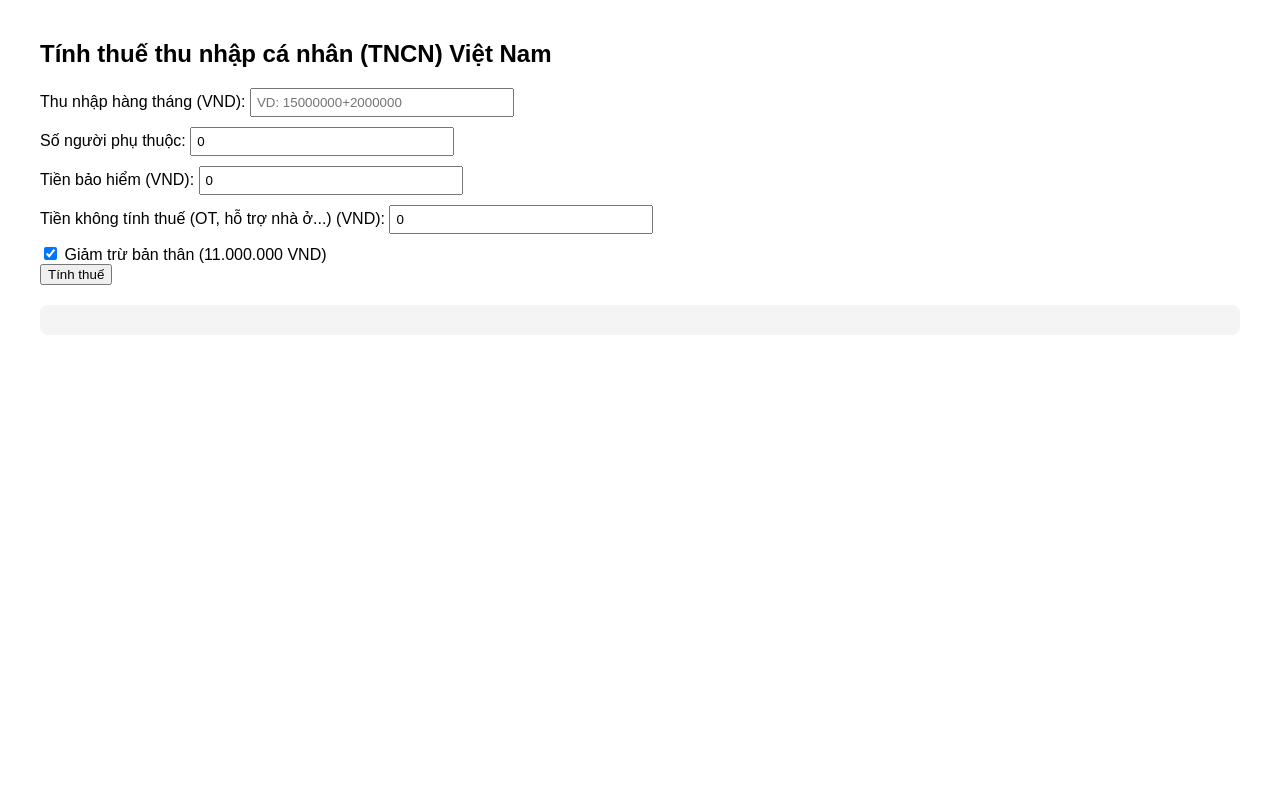
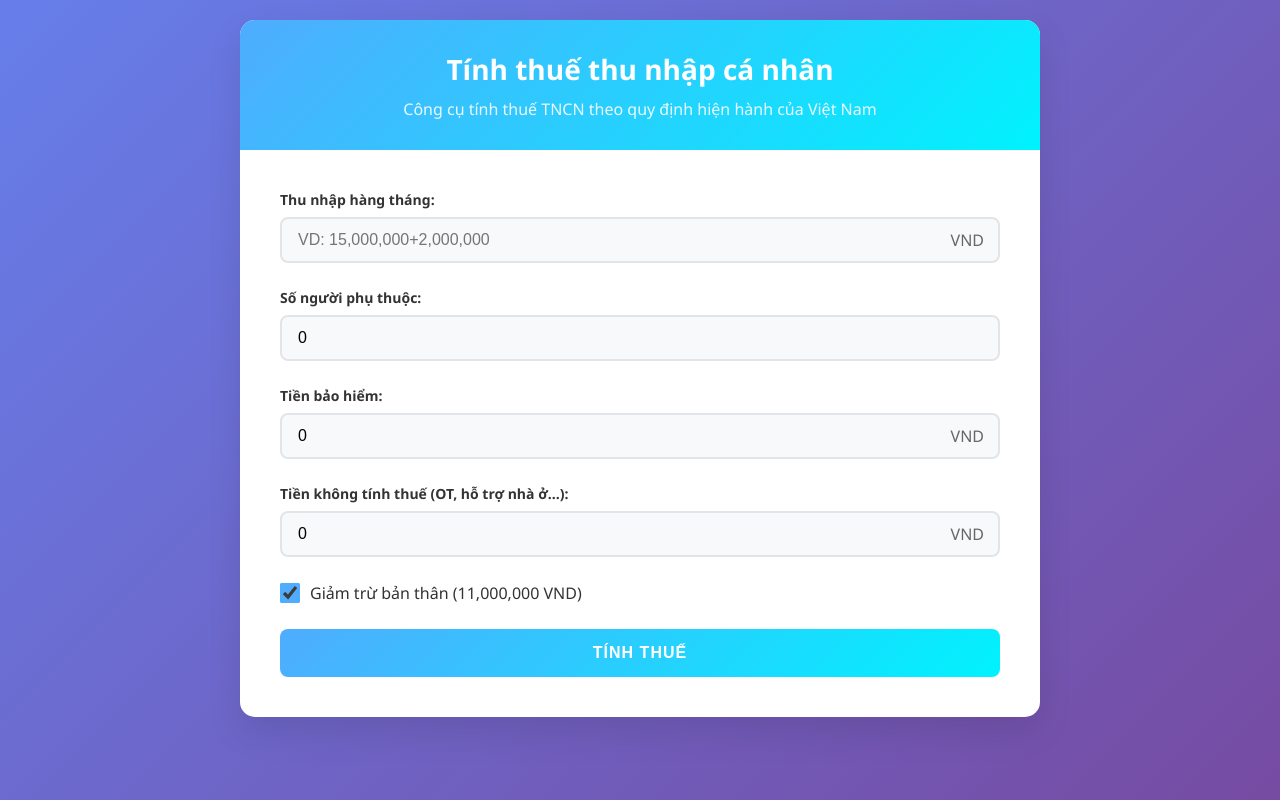
Before and after one commit to blueoc-quynd/ThueTNCN, a plain HTML site: page index.html in a window 1280 px wide. Drawn offline with Linux system fonts and the light colour scheme.

Commit message:
add styles

```diff
--- a/index.html
+++ b/index.html
@@ -2,149 +2,57 @@
 <html lang="vi">
 <head>
     <meta charset="UTF-8">
+    <meta name="viewport" content="width=device-width, initial-scale=1.0">
     <title>Tính thuế TNCN Việt Nam</title>
-    <style>
-        body { font-family: Arial, sans-serif; margin: 40px; }
-        label { display: block; margin-top: 10px; }
-        input[type="text"], input[type="number"] { width: 250px; padding: 5px; }
-        .result { margin-top: 20px; background: #f4f4f4; padding: 15px; border-radius: 8px; }
-        .bac { margin-left: 20px; }
-    </style>
+    <link rel="stylesheet" href="styles.css">
 </head>
 <body>
-    <h2>Tính thuế thu nhập cá nhân (TNCN) Việt Nam</h2>
-    <form id="taxForm" onsubmit="return false;">
-        <label>Thu nhập hàng tháng (VND):
-            <input type="text" id="thuNhap" placeholder="VD: 15000000+2000000">
-        </label>
-        <label>Số người phụ thuộc:
-            <input type="text" id="phuThuoc" value="0">
-        </label>
-        <label>Tiền bảo hiểm (VND):
-            <input type="text" id="baoHiem" value="0">
-        </label>
-        <label>Tiền không tính thuế (OT, hỗ trợ nhà ở...) (VND):
-            <input type="text" id="khongTinhThue" value="0">
-        </label>
-        <label>
-            <input type="checkbox" id="giamTruBanThan" checked>
-            Giảm trừ bản thân (11.000.000 VND)
-        </label>
-        <button onclick="tinhThue()">Tính thuế</button>
-    </form>
-    <div class="result" id="result"></div>
+    <div class="container">
+        <div class="header">
+            <h2>Tính thuế thu nhập cá nhân</h2>
+            <p>Công cụ tính thuế TNCN theo quy định hiện hành của Việt Nam</p>
+        </div>
 
-    <script>
-    function safeEval(expr) {
-        // Chỉ cho phép số, toán tử cơ bản, dấu ngoặc, khoảng trắng
-        if (/^[\d+\-*/().\s]+$/.test(expr)) {
-            try {
-                // eslint-disable-next-line no-eval
-                return eval(expr);
-            } catch {
-                throw "Biểu thức không hợp lệ!";
-            }
-        }
-        throw "Biểu thức không hợp lệ!";
-    }
+        <div class="form-container">
+            <form id="taxForm" onsubmit="return false;">
+                <div class="form-group">
+                    <label for="thuNhap">Thu nhập hàng tháng:</label>
+                    <div class="input-group">
+                        <input type="text" id="thuNhap" placeholder="VD: 15,000,000+2,000,000" oninput="formatNumberInput(this)">
+                    </div>
+                </div>
 
-    function tinhThueTNCN(thuNhap, giamTruBanThan, soNguoiPhuThuoc, baoHiem, khongTinhThue) {
-        const giamTruBanThanVal = giamTruBanThan ? 11000000 : 0;
-        const giamTruPhuThuoc = soNguoiPhuThuoc * 4400000;
-        const giamTruBaoHiem = baoHiem;
-        const giamTruKhongTinhThue = khongTinhThue;
+                <div class="form-group">
+                    <label for="phuThuoc">Số người phụ thuộc:</label>
+                    <input type="text" id="phuThuoc" value="0" oninput="formatNumberInput(this)">
+                </div>
 
-        const thuNhapChiuThue = thuNhap - giamTruBanThanVal - giamTruPhuThuoc - giamTruBaoHiem - giamTruKhongTinhThue;
-        if (thuNhapChiuThue <= 0) {
-            return {
-                tongThue: 0,
-                chiTietBac: [],
-                soThuePhaiNop: 0,
-                thuNhapConLai: thuNhap
-            };
-        }
+                <div class="form-group">
+                    <label for="baoHiem">Tiền bảo hiểm:</label>
+                    <div class="input-group">
+                        <input type="text" id="baoHiem" value="0" oninput="formatNumberInput(this)">
+                    </div>
+                </div>
 
-        const bacThue = [
-            [5000000, 0.05],
-            [10000000, 0.10],
-            [18000000, 0.15],
-            [32000000, 0.20],
-            [52000000, 0.25],
-            [80000000, 0.30],
-            [Infinity, 0.35]
-        ];
+                <div class="form-group">
+                    <label for="khongTinhThue">Tiền không tính thuế (OT, hỗ trợ nhà ở...):</label>
+                    <div class="input-group">
+                        <input type="text" id="khongTinhThue" value="0" oninput="formatNumberInput(this)">
+                    </div>
+                </div>
 
-        let thue = 0;
-        let thuNhapConLai = thuNhapChiuThue;
-        let mucDuoi = 0;
-        let chiTietBac = [];
+                <div class="checkbox-group">
+                    <input type="checkbox" id="giamTruBanThan" checked>
+                    <label for="giamTruBanThan">Giảm trừ bản thân (11,000,000 VND)</label>
+                </div>
 
-        for (let i = 0; i < bacThue.length; i++) {
-            const [mucTren, tyLe] = bacThue[i];
-            if (thuNhapConLai > 0) {
-                const mucTinhThue = Math.min(thuNhapConLai, mucTren - mucDuoi);
-                const thueBac = mucTinhThue * tyLe;
-                chiTietBac.push({
-                    mucDuoi: mucDuoi + 1,
-                    mucTren: mucTren,
-                    tyLe: tyLe,
-                    thuNhapBac: mucTinhThue,
-                    thueBac: Math.round(thueBac)
-                });
-                thue += thueBac;
-                thuNhapConLai -= mucTinhThue;
-                mucDuoi = mucTren;
-            } else {
-                break;
-            }
-        }
+                <button type="button" class="btn-calculate" onclick="tinhThue()">Tính thuế</button>
+            </form>
 
-        const soThuePhaiNop = Math.round(thue);
-        const thuNhapConLaiSauThue = thuNhap - soThuePhaiNop;
+            <div class="result" id="result" style="display: none;"></div>
+        </div>
+    </div>
 
-        return {
-            tongThue: soThuePhaiNop,
-            chiTietBac: chiTietBac,
-            soThuePhaiNop: soThuePhaiNop,
-            thuNhapConLai: thuNhapConLaiSauThue
-        };
-    }
-
-    function formatVND(num) {
-        return num.toLocaleString('vi-VN');
-    }
-
-    function tinhThue() {
-        const resultDiv = document.getElementById('result');
-        try {
-            const thuNhap = safeEval(document.getElementById('thuNhap').value);
-            const baoHiem = safeEval(document.getElementById('baoHiem').value);
-            const khongTinhThue = safeEval(document.getElementById('khongTinhThue').value);
-            const soPhuThuoc = safeEval(document.getElementById('phuThuoc').value);
-            const giamTruBanThan = document.getElementById('giamTruBanThan').checked;
-
-            const ketQua = tinhThueTNCN(
-                thuNhap,
-                giamTruBanThan,
-                Number(soPhuThuoc),
-                baoHiem,
-                khongTinhThue
-            );
-
-            let msg = `<b>Tổng số thuế theo lũy tiến:</b> ${formatVND(ketQua.tongThue)} VND<br>`;
-            msg += `<b>Thuế thành phần theo từng bậc:</b><br>`;
-            ketQua.chiTietBac.forEach((bac, idx) => {
-                msg += `<div class="bac">Bậc ${idx + 1}: ${formatVND(bac.mucDuoi)} - ${formatVND(bac.mucTren)} VND, `
-                    + `Thu nhập tính thuế: ${formatVND(bac.thuNhapBac)} VND, `
-                    + `Thuế: ${formatVND(bac.thueBac)} VND</div>`;
-            });
-            msg += `<b>Số thuế phải nộp:</b> ${formatVND(ketQua.soThuePhaiNop)} VND<br>`;
-            msg += `<b>Số tiền còn lại sau thuế:</b> ${formatVND(ketQua.thuNhapConLai)} VND`;
-            resultDiv.innerHTML = msg;
-        } catch (e) {
-            resultDiv.innerHTML = `<span style="color:red;">Lỗi: Vui lòng nhập đúng định dạng số hoặc phép tính!</span>`;
-        }
-    }
-    </script>
+    <script src="script.js"></script>
 </body>
 </html>
--- /dev/null
+++ b/script.js
@@ -0,0 +1,193 @@
+// Format số khi nhập
+function formatNumberInput(input) {
+    let value = input.value;
+
+    // Lưu vị trí con trỏ
+    let cursorPosition = input.selectionStart;
+
+    // Giữ lại các phép toán và số
+    let originalLength = value.length;
+
+    // Loại bỏ tất cả dấu phẩy hiện có
+    value = value.replace(/,/g, '');
+
+    // Format số với dấu phẩy (chỉ format phần số, giữ nguyên các phép toán)
+    value = value.replace(/(\d)(?=(\d{3})+(?!\d))/g, '$1,');
+
+    // Cập nhật giá trị
+    input.value = value;
+
+    // Điều chỉnh vị trí con trỏ
+    let newLength = value.length;
+    let lengthDiff = newLength - originalLength;
+    input.setSelectionRange(cursorPosition + lengthDiff, cursorPosition + lengthDiff);
+}
+
+// Loại bỏ dấu phẩy trước khi tính toán
+function parseFormattedNumber(value) {
+    return value.replace(/,/g, '');
+}
+
+function safeEval(expr) {
+    // Loại bỏ dấu phẩy trước khi eval
+    expr = parseFormattedNumber(expr);
+
+    // Chỉ cho phép số, toán tử cơ bản, dấu ngoặc, khoảng trắng
+    if (/^[\d+\-*/().\s]+$/.test(expr)) {
+        try {
+            // eslint-disable-next-line no-eval
+            return eval(expr);
+        } catch {
+            throw "Biểu thức không hợp lệ!";
+        }
+    }
+    throw "Biểu thức không hợp lệ!";
+}
+
+function tinhThueTNCN(thuNhap, giamTruBanThan, soNguoiPhuThuoc, baoHiem, khongTinhThue) {
+    const giamTruBanThanVal = giamTruBanThan ? 11000000 : 0;
+    const giamTruPhuThuoc = soNguoiPhuThuoc * 4400000;
+    const giamTruBaoHiem = baoHiem;
+    const giamTruKhongTinhThue = khongTinhThue;
+
+    const thuNhapChiuThue = thuNhap - giamTruBanThanVal - giamTruPhuThuoc - giamTruBaoHiem - giamTruKhongTinhThue;
+    if (thuNhapChiuThue <= 0) {
+        return {
+            tongThue: 0,
+            chiTietBac: [],
+            soThuePhaiNop: 0,
+            thuNhapConLai: thuNhap,
+            thongTinGiamTru: {
+                thuNhapGoc: thuNhap,
+                giamTruBanThan: giamTruBanThanVal,
+                giamTruPhuThuoc: giamTruPhuThuoc,
+                giamTruBaoHiem: giamTruBaoHiem,
+                giamTruKhongTinhThue: giamTruKhongTinhThue,
+                thuNhapChiuThue: thuNhapChiuThue
+            }
+        };
+    }
+
+    const bacThue = [
+        [5000000, 0.05],
+        [10000000, 0.10],
+        [18000000, 0.15],
+        [32000000, 0.20],
+        [52000000, 0.25],
+        [80000000, 0.30],
+        [Infinity, 0.35]
+    ];
+
+    let thue = 0;
+    let thuNhapConLai = thuNhapChiuThue;
+    let mucDuoi = 0;
+    let chiTietBac = [];
+
+    for (let i = 0; i < bacThue.length; i++) {
+        const [mucTren, tyLe] = bacThue[i];
+        if (thuNhapConLai > 0) {
+            const mucTinhThue = Math.min(thuNhapConLai, mucTren - mucDuoi);
+            const thueBac = mucTinhThue * tyLe;
+            chiTietBac.push({
+                mucDuoi: mucDuoi + 1,
+                mucTren: mucTren,
+                tyLe: tyLe,
+                thuNhapBac: mucTinhThue,
+                thueBac: Math.round(thueBac)
+            });
+            thue += thueBac;
+            thuNhapConLai -= mucTinhThue;
+            mucDuoi = mucTren;
+        } else {
+            break;
+        }
+    }
+
+    const soThuePhaiNop = Math.round(thue);
+    const thuNhapConLaiSauThue = thuNhap - soThuePhaiNop;
+
+    return {
+        tongThue: soThuePhaiNop,
+        chiTietBac: chiTietBac,
+        soThuePhaiNop: soThuePhaiNop,
+        thuNhapConLai: thuNhapConLaiSauThue,
+        thongTinGiamTru: {
+            thuNhapGoc: thuNhap,
+            giamTruBanThan: giamTruBanThanVal,
+            giamTruPhuThuoc: giamTruPhuThuoc,
+            giamTruBaoHiem: giamTruBaoHiem,
+            giamTruKhongTinhThue: giamTruKhongTinhThue,
+            thuNhapChiuThue: thuNhapChiuThue
+        }
+    };
+}
+
+function formatVND(num) {
+    return num.toLocaleString('vi-VN');
+}
+
+function tinhThue() {
+    const resultDiv = document.getElementById('result');
+    try {
+        const thuNhap = safeEval(document.getElementById('thuNhap').value);
+        const baoHiem = safeEval(document.getElementById('baoHiem').value);
+        const khongTinhThue = safeEval(document.getElementById('khongTinhThue').value);
+        const soPhuThuoc = safeEval(document.getElementById('phuThuoc').value);
+        const giamTruBanThan = document.getElementById('giamTruBanThan').checked;
+
+        const ketQua = tinhThueTNCN(
+            thuNhap,
+            giamTruBanThan,
+            Number(soPhuThuoc),
+            baoHiem,
+            khongTinhThue
+        );
+
+        let msg = `<div style="margin-bottom: 20px;">`;
+        msg += `<h3 style="margin-bottom: 15px; color: white;">📊 Thông tin giảm trừ</h3>`;
+        msg += `<div style="background: rgba(255,255,255,0.1); padding: 15px; border-radius: 8px; margin-bottom: 15px;">`;
+        msg += `Thu nhập gốc: <b>${formatVND(ketQua.thongTinGiamTru.thuNhapGoc)} VND</b><br>`;
+        msg += `Giảm trừ bản thân: <b>${formatVND(ketQua.thongTinGiamTru.giamTruBanThan)} VND</b><br>`;
+        msg += `Giảm trừ người phụ thuộc: <b>${formatVND(ketQua.thongTinGiamTru.giamTruPhuThuoc)} VND</b><br>`;
+        msg += `Giảm trừ bảo hiểm: <b>${formatVND(ketQua.thongTinGiamTru.giamTruBaoHiem)} VND</b><br>`;
+        msg += `Giảm trừ khác: <b>${formatVND(ketQua.thongTinGiamTru.giamTruKhongTinhThue)} VND</b><br>`;
+        msg += `<hr style="border: 1px solid rgba(255,255,255,0.3); margin: 10px 0;">`;
+        msg += `Thu nhập chịu thuế: <b>${formatVND(ketQua.thongTinGiamTru.thuNhapChiuThue)} VND</b>`;
+        msg += `</div></div>`;
+
+        msg += `<h3 style="margin-bottom: 15px; color: white;">💰 Kết quả tính thuế</h3>`;
+        msg += `<div style="background: rgba(255,255,255,0.1); padding: 15px; border-radius: 8px;">`;
+        msg += `<b>Thuế theo lũy tiến:</b> ${formatVND(ketQua.tongThue)} VND<br><br>`;
+
+        if (ketQua.chiTietBac.length > 0) {
+            msg += `<b>Chi tiết theo từng bậc thuế:</b><br>`;
+            ketQua.chiTietBac.forEach((bac, idx) => {
+                const mucTrenText = bac.mucTren === Infinity ? 'trở lên' : formatVND(bac.mucTren);
+                msg += `<div class="bac">Bậc ${idx + 1}: ${formatVND(bac.mucDuoi)} - ${mucTrenText} VND (${(bac.tyLe * 100).toFixed(0)}%)<br>`
+                    + `Thu nhập tính thuế: ${formatVND(bac.thuNhapBac)} VND → Thuế: <b>${formatVND(bac.thueBac)} VND</b></div>`;
+            });
+        }
+
+        msg += `<hr style="border: 1px solid rgba(255,255,255,0.3); margin: 15px 0;">`;
+        msg += `<div style="font-size: 18px; font-weight: bold;">`;
+        msg += `🏛️ Số thuế phải nộp: <span style="color: #FFE066;">${formatVND(ketQua.soThuePhaiNop)} VND</span><br>`;
+        msg += `💵 Thu nhập sau thuế: <span style="color: #7BED9F;">${formatVND(ketQua.thuNhapConLai)} VND</span>`;
+        msg += `</div></div>`;
+
+        resultDiv.innerHTML = msg;
+        resultDiv.style.display = 'block';
+    } catch (e) {
+        resultDiv.innerHTML = `<div class="error">⚠️ Lỗi: Vui lòng nhập đúng định dạng số hoặc phép tính!</div>`;
+        resultDiv.style.display = 'block';
+    }
+}
+
+// Auto-format các input khi trang load
+window.addEventListener('DOMContentLoaded', function() {
+    ['thuNhap', 'baoHiem', 'khongTinhThue'].forEach(id => {
+        const input = document.getElementById(id);
+        if (input.value && input.value !== '0') {
+            formatNumberInput(input);
+        }
+    });
+});
--- /dev/null
+++ b/styles.css
@@ -0,0 +1,186 @@
+* {
+    box-sizing: border-box;
+    margin: 0;
+    padding: 0;
+}
+
+body {
+    font-family: 'Segoe UI', Tahoma, Geneva, Verdana, sans-serif;
+    background: linear-gradient(135deg, #667eea 0%, #764ba2 100%);
+    min-height: 100vh;
+    padding: 20px;
+}
+
+.container {
+    max-width: 800px;
+    margin: 0 auto;
+    background: white;
+    border-radius: 15px;
+    box-shadow: 0 15px 35px rgba(0, 0, 0, 0.1);
+    overflow: hidden;
+}
+
+.header {
+    background: linear-gradient(135deg, #4facfe 0%, #00f2fe 100%);
+    color: white;
+    padding: 30px;
+    text-align: center;
+}
+
+.header h2 {
+    font-size: 28px;
+    font-weight: 600;
+    margin-bottom: 10px;
+}
+
+.header p {
+    font-size: 16px;
+    opacity: 0.9;
+}
+
+.form-container {
+    padding: 40px;
+}
+
+.form-group {
+    margin-bottom: 25px;
+}
+
+.form-group label {
+    display: block;
+    font-weight: 600;
+    color: #333;
+    margin-bottom: 8px;
+    font-size: 14px;
+}
+
+.form-group input[type="text"],
+.form-group input[type="number"] {
+    width: 100%;
+    padding: 12px 16px;
+    border: 2px solid #e1e5e9;
+    border-radius: 8px;
+    font-size: 16px;
+    transition: all 0.3s ease;
+    background: #f8f9fa;
+}
+
+.form-group input[type="text"]:focus,
+.form-group input[type="number"]:focus {
+    outline: none;
+    border-color: #4facfe;
+    background: white;
+    box-shadow: 0 0 0 3px rgba(79, 172, 254, 0.1);
+}
+
+.checkbox-group {
+    display: flex;
+    align-items: center;
+    margin-bottom: 25px;
+}
+
+.checkbox-group input[type="checkbox"] {
+    width: 20px;
+    height: 20px;
+    margin-right: 10px;
+    accent-color: #4facfe;
+}
+
+.checkbox-group label {
+    font-weight: 500;
+    color: #333;
+    cursor: pointer;
+    margin-bottom: 0;
+}
+
+.btn-calculate {
+    background: linear-gradient(135deg, #4facfe 0%, #00f2fe 100%);
+    color: white;
+    border: none;
+    padding: 15px 30px;
+    font-size: 16px;
+    font-weight: 600;
+    border-radius: 8px;
+    cursor: pointer;
+    transition: all 0.3s ease;
+    width: 100%;
+    text-transform: uppercase;
+    letter-spacing: 1px;
+}
+
+.btn-calculate:hover {
+    transform: translateY(-2px);
+    box-shadow: 0 10px 25px rgba(79, 172, 254, 0.3);
+}
+
+.btn-calculate:active {
+    transform: translateY(0);
+}
+
+.result {
+    margin-top: 30px;
+    background: linear-gradient(135deg, #f093fb 0%, #f5576c 100%);
+    color: white;
+    padding: 25px;
+    border-radius: 12px;
+    box-shadow: 0 8px 25px rgba(240, 147, 251, 0.3);
+}
+
+.result b {
+    font-weight: 600;
+}
+
+.bac {
+    margin-left: 20px;
+    margin-top: 8px;
+    padding: 8px 12px;
+    background: rgba(255, 255, 255, 0.1);
+    border-radius: 6px;
+    border-left: 3px solid rgba(255, 255, 255, 0.3);
+}
+
+.input-group {
+    position: relative;
+}
+
+.input-group::after {
+    content: 'VND';
+    position: absolute;
+    right: 16px;
+    top: 50%;
+    transform: translateY(-50%);
+    color: #666;
+    font-weight: 500;
+    pointer-events: none;
+}
+
+.input-group input {
+    padding-right: 50px;
+}
+
+@media (max-width: 768px) {
+    .container {
+        margin: 10px;
+        border-radius: 10px;
+    }
+
+    .header {
+        padding: 20px;
+    }
+
+    .header h2 {
+        font-size: 24px;
+    }
+
+    .form-container {
+        padding: 20px;
+    }
+}
+
+.error {
+    color: #ff4757;
+    background: #ffe1e6;
+    padding: 15px;
+    border-radius: 8px;
+    border-left: 4px solid #ff4757;
+}
```
